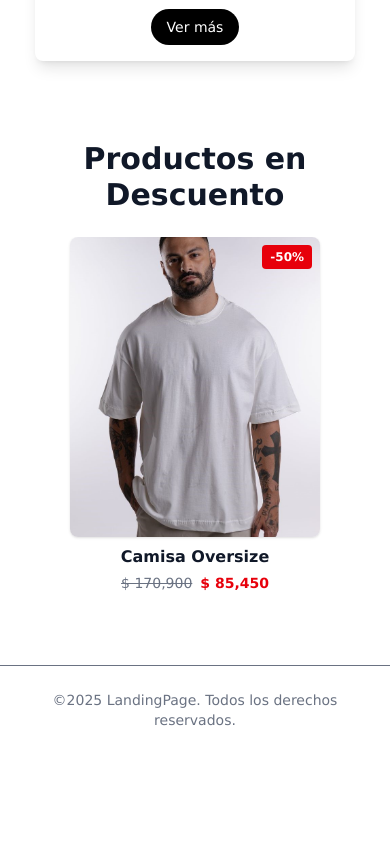
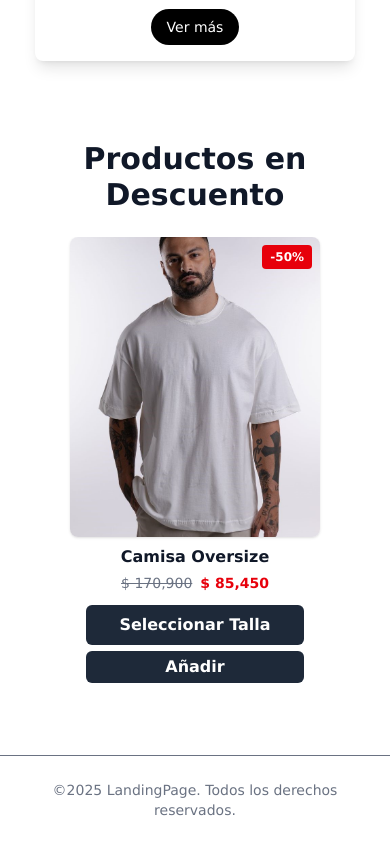
Before and after one commit to WilHazz/landing_page, a React (Vite) app: page / in a window 390 px wide. Shown: the part 7193-8037 px from the top of the page. Before the commit the page ends 7947 px from the top, so only its background shows below. Built offline with nearby package versions, Linux system fonts and the light colour scheme.

Commit message:
se agrega cambion al componente Descuento para el modo Mobile para los botones añadir y seleccionar Talla

```diff
--- a/src/components/Descuento.jsx
+++ b/src/components/Descuento.jsx
@@ -126,6 +126,7 @@ function useResponsiveCount() {
 export default function Descuento({ darkMode }) {
   const visibleCount = useResponsiveCount();
   const [startIndex, setStartIndex] = useState(0);
+  const [showTalla, setShowTalla] = useState({});
 
   const handleNext = () => {
     if (startIndex + visibleCount >= productosDesc.length) {
@@ -133,8 +134,6 @@ export default function Descuento({ darkMode }) {
     } else {
       setStartIndex(startIndex + 1);
     }
-
-    // setStartIndex((prev) => (prev + 1) % productosDesc.length);
   };
 
   const handlePrev = () => {
@@ -143,7 +142,6 @@ export default function Descuento({ darkMode }) {
     } else {
       setStartIndex(startIndex - 1);
     }
-    // setStartIndex((prev) => (prev === 0 ? productosDesc.length - 1 : prev - 1));
   };
 
   const getTallas = (tipo) => {
@@ -244,7 +242,54 @@ export default function Descuento({ darkMode }) {
                         {prod.precioActual}
                       </span>
                     </div>
-                    {/* Botones para Estilo Mobile */}
+                    {/* Botones para Modo Mobile */}
+                    <div className="sm:hidden mt-3 px-4 max-w-[300px] mx-auto flex flex-col items-center space-y-2">
+                      <div className="w-full">
+                        {/* Boton para mostrar las tallas */}
+                        <button
+                          onClick={() =>
+                            setShowTalla((prev) => ({
+                              ...prev,
+                              [prod.id]: !prev[prod.id],
+                            }))
+                          }
+                          className={`w-full px-4 py-2 text-center rounded-md font-semibold transition ${
+                            darkMode
+                              ? "bg-white text-black"
+                              : "bg-gray-800 text-white"
+                          }`}
+                        >
+                          Seleccionar Talla
+                        </button>
+
+                        {/* Lista de tallas si esta Visible */}
+                        {showTalla[prod.id] && (
+                          <div className="mt-3 flex flex-wrap justify-center gap-3">
+                            {getTallas(prod.tipo).map((talla, idx) => (
+                              <span
+                                key={idx}
+                                className={`px-3 py-1 rounded text-sm shadow ${
+                                  darkMode
+                                    ? "bg-white text-black"
+                                    : "bg-gray-800 text-white"
+                                }`}
+                              >
+                                {talla}
+                              </span>
+                            ))}
+                          </div>
+                        )}
+                      </div>
+                      <button
+                        className={`px-4 py-1 rounded-md font-semibold transition w-full mt-[-2px] cursor-pointer ${
+                          darkMode
+                            ? "bg-white text-black"
+                            : "bg-gray-800 text-white"
+                        }`}
+                      >
+                        Añadir
+                      </button>
+                    </div>
                   </div>
                 </div>
               ))}
```
